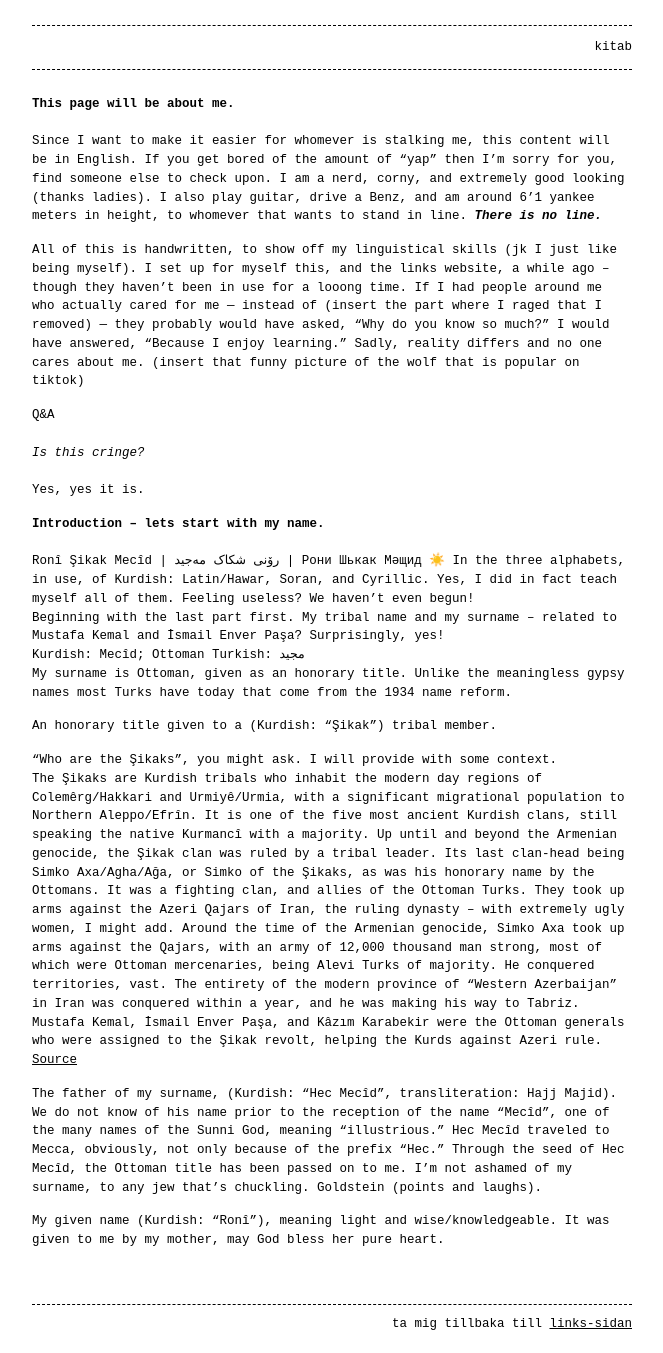
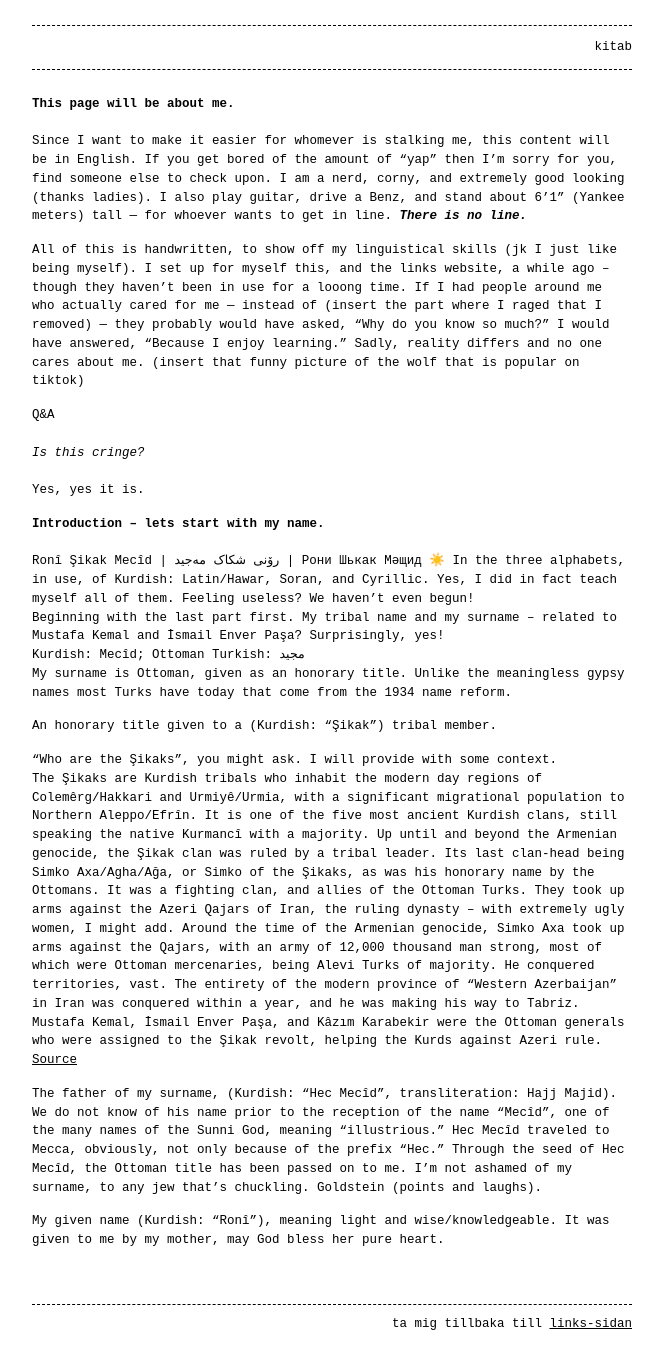
Before and after one commit to ronim-efrin/kitab, a Jekyll site: the page built from index.md, in a window 1280 px wide. Shown: the whole page, without its empty margins (308-971 px from the left). Built offline with Jekyll 4.4.1, drawn with Linux system fonts in a browser that asks for light colours.

Commit message:
Update index.md

```diff
--- a/index.md
+++ b/index.md
@@ -4,7 +4,7 @@ layout: home
 permalink: /
 ---
 **This page will be about me.** <br>
-Since I want to make it easier for whomever is stalking me, this content will be in English. If you get bored of the amount of "yap" then I'm sorry for you, find someone else to check upon. I am a nerd, corny, and extremely good looking (thanks ladies). I also play guitar, drive a Benz, and am around 6'1 yankee meters in height, to whomever that wants to stand in line. ***There is no line.***
+Since I want to make it easier for whomever is stalking me, this content will be in English. If you get bored of the amount of "yap" then I'm sorry for you, find someone else to check upon. I am a nerd, corny, and extremely good looking (thanks ladies). I also play guitar, drive a Benz, and stand about 6’1” (Yankee meters) tall — for whoever wants to get in line. ***There is no line.***
 
 All of this is handwritten, to show off my linguistical skills (jk I just like being myself). I set up for myself this, and the links website, a while ago – though they haven't been in use for a looong time. If I had people around me who actually cared for me — instead of (insert the part where I raged that I removed) — they probably would have asked, “Why do you know so much?” I would have answered, “Because I enjoy learning.” Sadly, reality differs and no one cares about me. (insert that funny picture of the wolf that is popular on tiktok)
 
```
